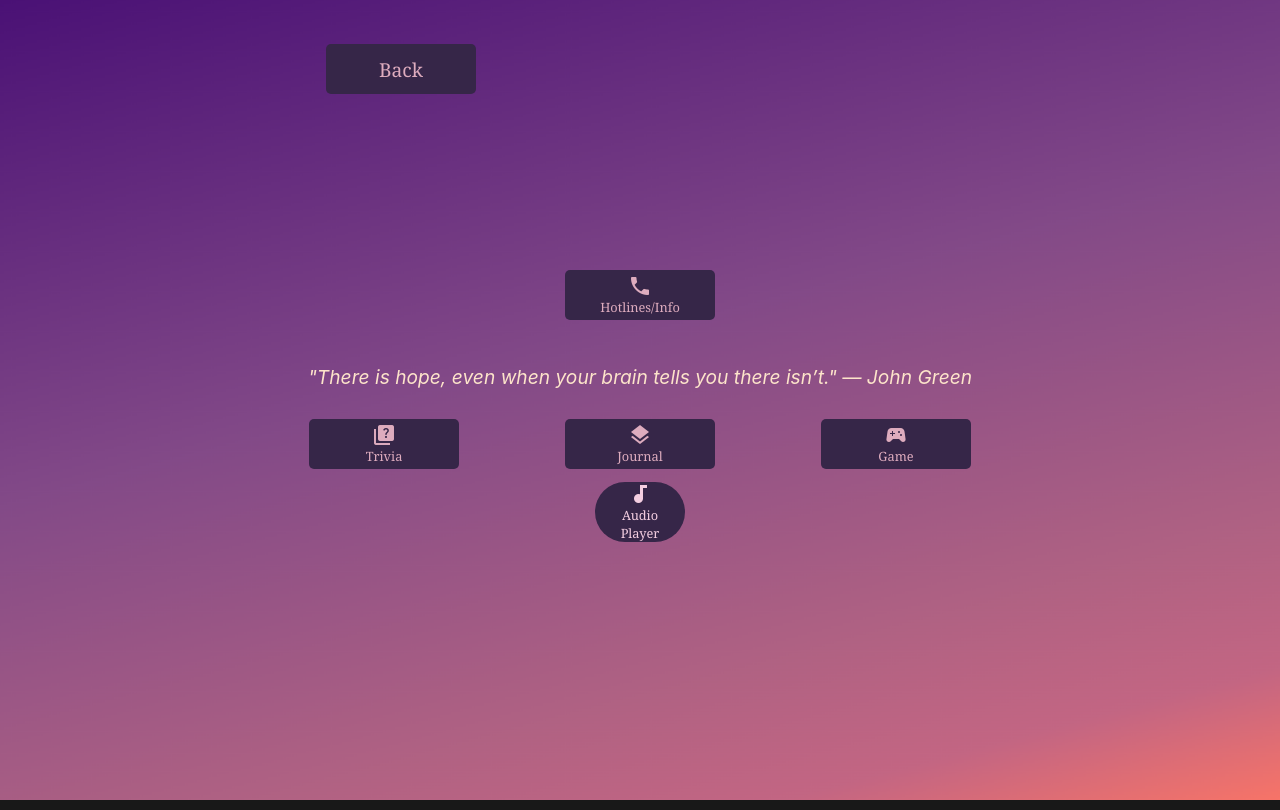
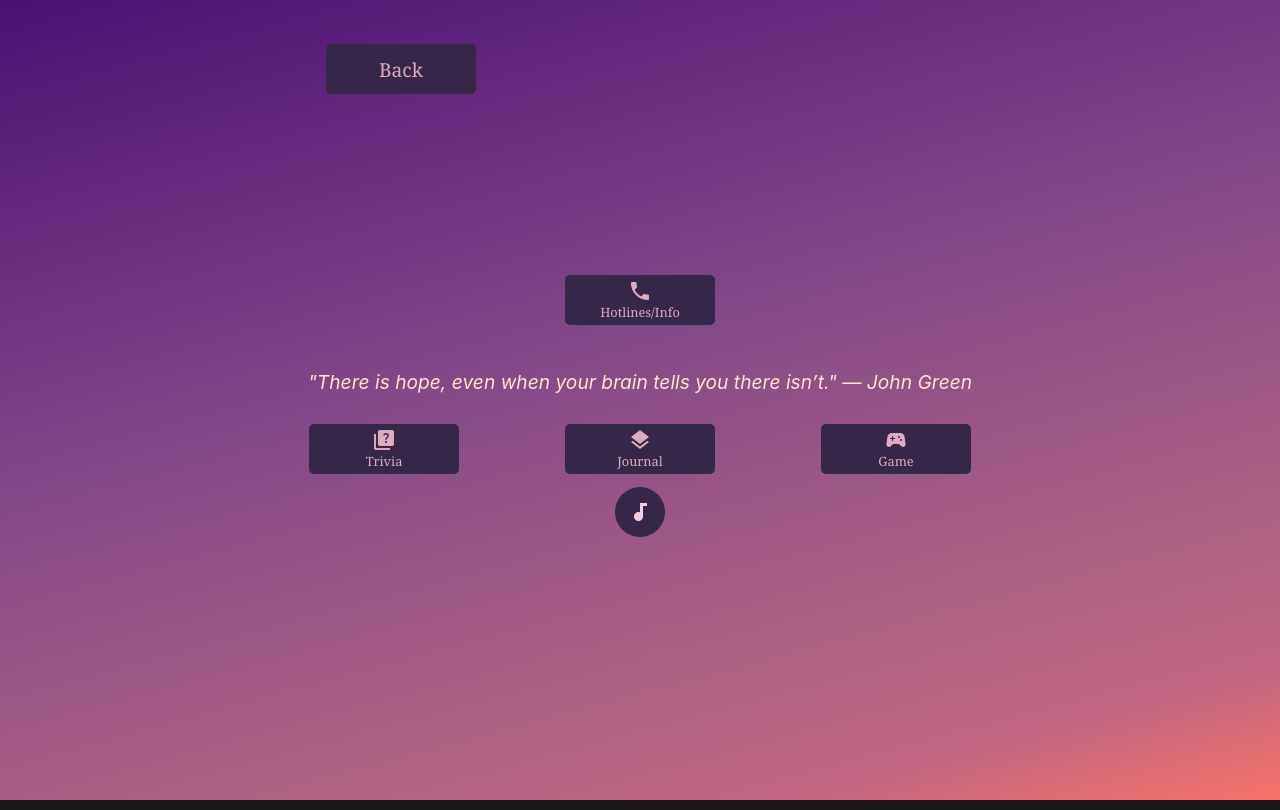
Before and after one commit to Incoming-Storm/doze_vue, a Vue app: page /homepage in a window 1280 px wide. Built offline with nearby package versions, Linux system fonts and the light colour scheme; what vue-sound would draw is missing.

Commit message:
gufvhifhi

```diff
--- a/src/components/HomePage.vue
+++ b/src/components/HomePage.vue
@@ -58,7 +58,7 @@ console.log(quote.value);
 
     <button v-if="!showAudioPlayer" class="audio-toggle" @click="showAudioPlayer = true">
       <span class="material-icons">audiotrack</span>
-      <span class="button-text">Audio Player</span>
+      <span class="button-text"></span>
     </button>
     <AudioPlayer v-if="showAudioPlayer" @close="showAudioPlayer = false" />
   </div>
@@ -102,9 +102,9 @@ console.log(quote.value);
   padding: 10px 20px;
   cursor: pointer;
   margin-top: 10px;
-  font-size: 14px;
-  width: 90px;
-  height: 60px;
+  font-size: 5px;
+  width: 50px;
+  height: 50px;
 }
 
 
```
